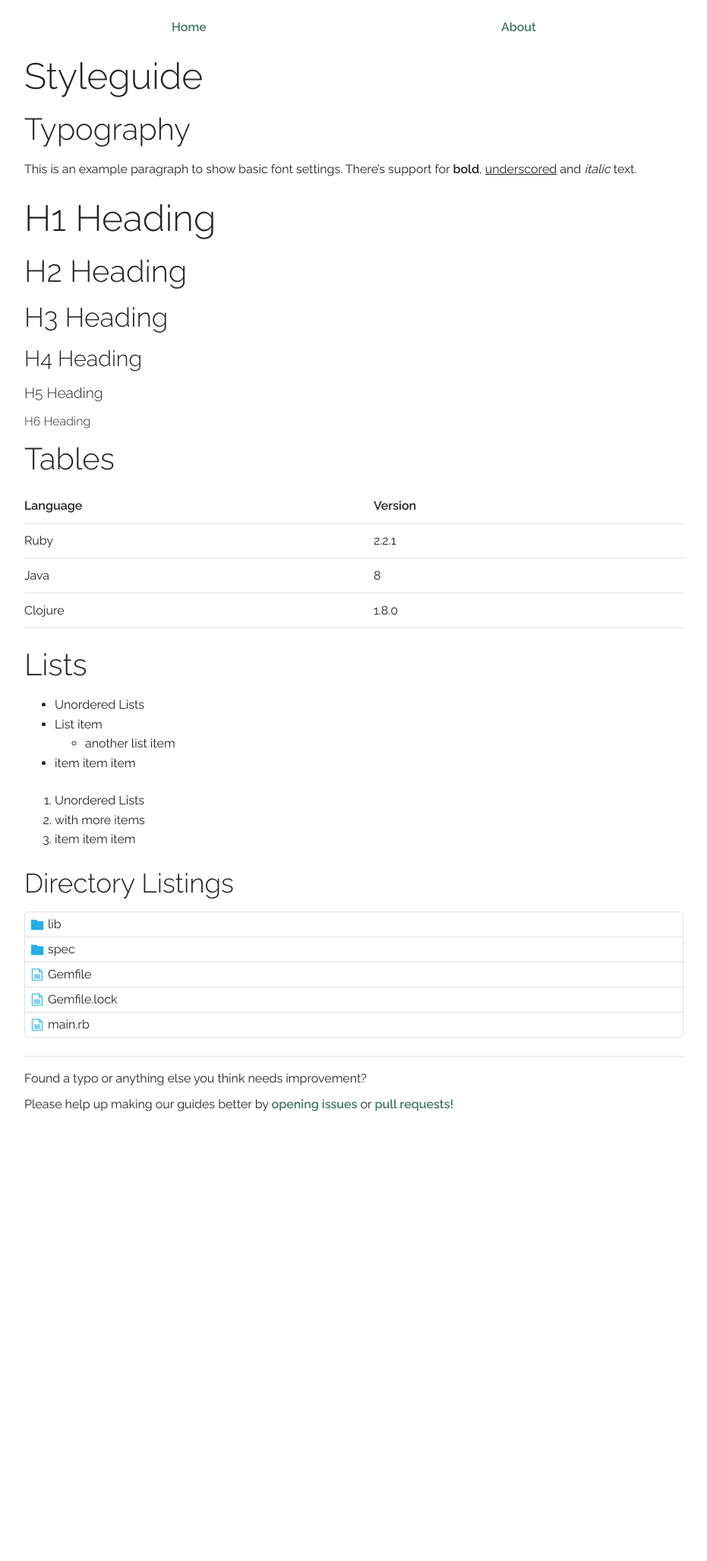
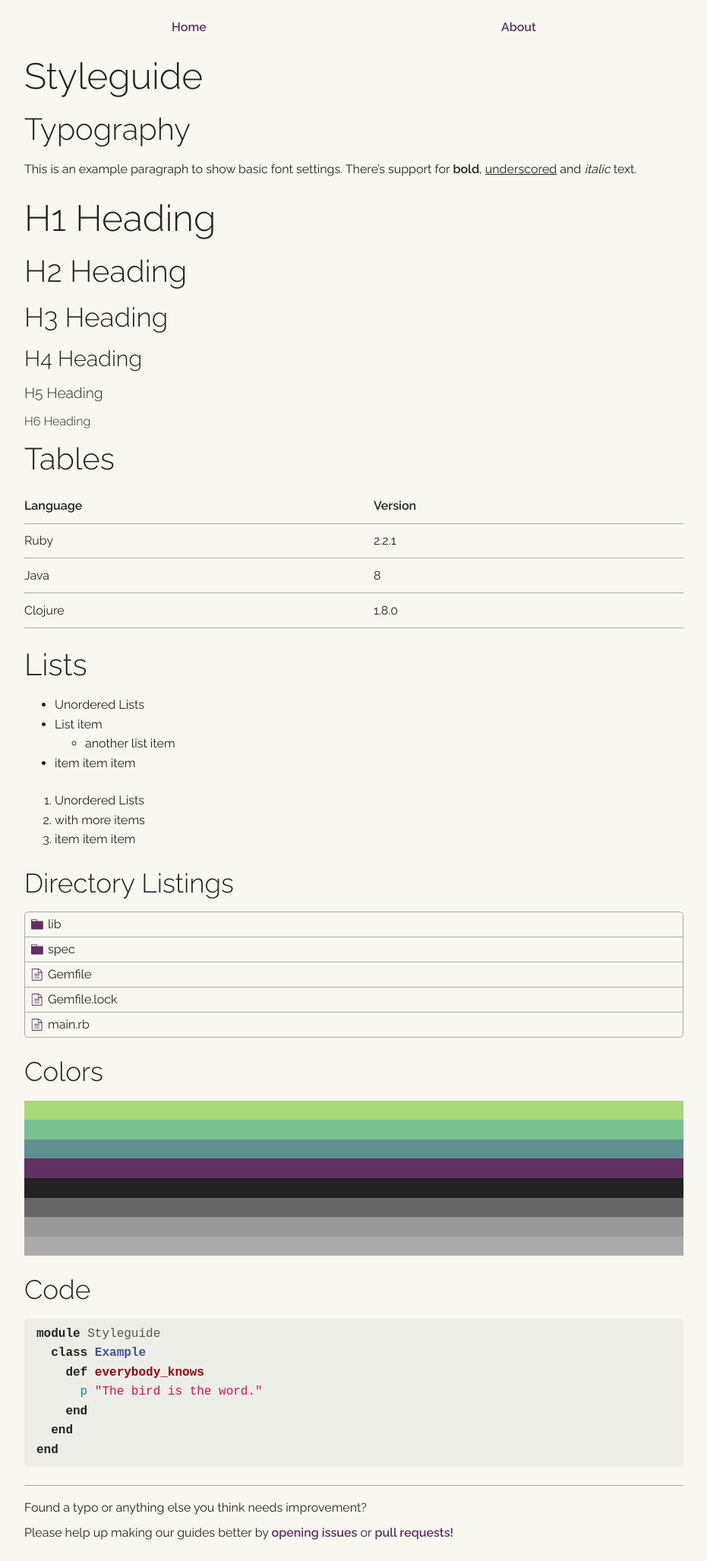
Before and after one commit to vanilla-project/vanilla-project.guide, a Jekyll site: the page built from styleguide.md, in a window 1280 px wide. Shown: the whole page at 76% size, without its empty margins (174-1105 px from the left). Built offline with Jekyll 4.4.1, drawn with Linux system fonts in a browser that asks for light colours; before the commit the page ends 1490 px from its top, so only the background shows below that.

Commit message:
Update color scheme

```diff
--- a/_sass/directory-listings.scss
+++ b/_sass/directory-listings.scss
@@ -15,14 +15,14 @@ ul.directory-structure {
   }
 
   li.directory {
-    background-image: url(/assets/icons.svg#directory);
+    background-image: url(icons/directory.png);
     background-repeat: no-repeat;
     background-size: auto 16px;
     background-position: .5rem .5rem;
   }
 
   li.file {
-    background-image: url(/assets/icons.svg#file);
+    background-image: url(icons/file.png);
     background-repeat: no-repeat;
     background-size: auto 16px;
     background-position: .5rem .5rem;
--- a/_sass/global.scss
+++ b/_sass/global.scss
@@ -14,8 +14,8 @@ html {
 }
 
 body {
-  background: #fff;
-  color: #222;
+  background: $background-color;
+  color: $text-color;
   font-family: $font-family;
   font-weight: 400;
   line-height:1.6;
--- a/_sass/syntax.scss
+++ b/_sass/syntax.scss
@@ -1,6 +1,9 @@
 figure.highlight {
+  background-color: #EEEEE9;
+  border-radius: 5px;
   margin: 0 0 1.5rem 0;
   overflow-x: scroll;
+  padding: .5em 1em;
 
   pre {
     margin: 0;
--- a/_sass/variables.scss
+++ b/_sass/variables.scss
@@ -1,12 +1,24 @@
 $font-family: "Raleway", "HelveticaNeue", "Helvetica Neue", Helvetica, Arial, sans-serif;
 
-$bright-color-1: #fff;
-$bright-color-2: #c6f473;
-$bright-color-3: #669c03;
-$bright-color-4: #407865;
+$background-color: #F8F8F1;
+$text-color: #222;
+
+$bright-color-1: #A8D878;
+$bright-color-2: #78C090;
+$bright-color-3: #609090;
+$bright-color-4: #603060;
 $dark-color-1: #222;
 $dark-color-2: #666;
 $dark-color-3: #999;
-$dark-color-4: #e1e1e1;
+$dark-color-4: #aaa;
 
 $desktop-size: 801px;
+
+.bright-color-1 { background-color: $bright-color-1; }
+.bright-color-2 { background-color: $bright-color-2; }
+.bright-color-3 { background-color: $bright-color-3; }
+.bright-color-4 { background-color: $bright-color-4; }
+.dark-color-1 { background-color: $dark-color-1; }
+.dark-color-2 { background-color: $dark-color-2; }
+.dark-color-3 { background-color: $dark-color-3; }
+.dark-color-4 { background-color: $dark-color-4; }
--- a/styleguide.md
+++ b/styleguide.md
@@ -46,3 +46,28 @@ There's support for **bold**, <u>underscored</u> and _italic_ text.
   <li class="file">Gemfile.lock</li>
   <li class="file">main.rb</li>
 </ul>
+
+
+### Colors
+
+<div class="bright-color-1">&nbsp;</div>
+<div class="bright-color-2">&nbsp;</div>
+<div class="bright-color-3">&nbsp;</div>
+<div class="bright-color-4">&nbsp;</div>
+<div class="dark-color-1">&nbsp;</div>
+<div class="dark-color-2">&nbsp;</div>
+<div class="dark-color-3">&nbsp;</div>
+<div class="dark-color-4">&nbsp;</div>
+<p></p>
+
+### Code
+
+{% highlight ruby %}
+module Styleguide
+  class Example
+    def everybody_knows
+      p "The bird is the word."
+    end
+  end
+end
+{% endhighlight %}
```
Also changed, not shown: assets/icons.svg (deleted), assets/icons/directory.png (added), assets/icons/file.png (added).
